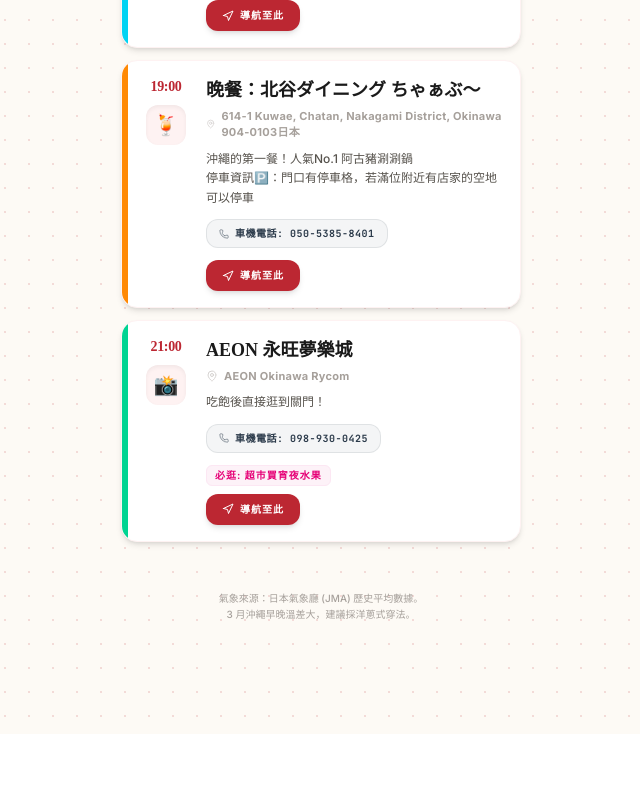
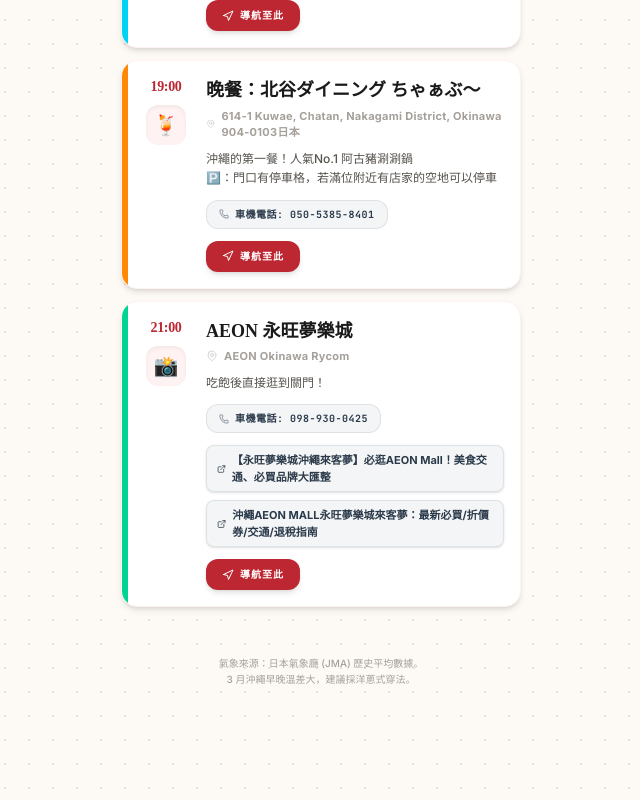
Before and after one commit to pengding2222/2026okinawa-trip2.0, a React (Vite) app: page / in a window 1280 px wide. Shown: the part 1096-1896 px from the top of the page, without its empty margins (319-959 px from the left). Before the commit the page ends 1830 px from the top, so only its background shows below. Built offline with nearby package versions, Linux system fonts and the light colour scheme.

Commit message:
Update App.tsx

```diff
--- a/src/App.tsx
+++ b/src/App.tsx
@@ -46,13 +46,16 @@
       {
         id: 'd1e4', time: '19:00', title: '晚餐：北谷ダイニング ちゃぁぶ～', type: 'food', location: '614-1 Kuwae, Chatan, Nakagami District, Okinawa 904-0103日本',
         phone: '050-5385-8401',
-        description: '沖繩的第一餐！人氣No.1 阿古豬涮涮鍋\n停車資訊🅿️：門口有停車格，若滿位附近有店家的空地可以停車'
+        description: '沖繩的第一餐！人氣No.1 阿古豬涮涮鍋\n🅿️：門口有停車格，若滿位附近有店家的空地可以停車'
       },
       {
         id: 'd1e5', time: '21:00', title: 'AEON 永旺夢樂城', type: 'activity', location: 'AEON Okinawa Rycom',
         phone: '098-930-0425',
         description: '吃飽後直接逛到關門！',
-        tags: [{ type: 'shopping', text: '必逛: 超市買宵夜水果' }]
+        links: [
+          { text: '【永旺夢樂城沖繩來客夢】必逛AEON Mall！美食交通、必買品牌大匯整', url: 'https://bobbyfun.tw/2024-01-07-2699/' },
+          { text: '沖繩AEON MALL永旺夢樂城來客夢：最新必買/折價券/交通/退稅指南', url: 'https://mimigo.tw/aeon-mall-okinawa-rycom/' }
+        ]
       }
     ]
   },
@@ -100,7 +103,14 @@
         description: '搭電車前往首里吃超人氣炸豬排。',
         tags: [{ type: 'food', text: '必點: 頂級黑豚炸豬排定食' }]
       },
-      { id: 'd2e5', time: '21:00', title: 'AEON / 回家', type: 'activity', location: 'AEON', phone: '098-930-0425', description: '回家路上逛超商，今天要早點睡！' }
+      {
+        id: 'd2e5', time: '21:00', title: 'AEON / 回家', type: 'activity', location: 'AEON',
+        phone: '098-930-0425',
+        description: '回家路上逛超商＆超市，買隔天的早餐\n今天要早點睡！',
+        customNavs: [
+          { label: '導航至此', url: 'https://maps.app.goo.gl/VSu1NzJym1epKQS7A' }
+        ]
+      }
     ]
   },
   {
@@ -112,23 +122,27 @@
     weather: { temp: '20°C', condition: '海風稍強', icon: <Waves className="text-sky-400" size={24} /> },
     events: [
       {
-        id: 'd3e1', time: '07:30', title: '早起出發', type: 'hotel', location: '民宿',
-        description: '07:30 起床，08:30 出門前往北部。強烈建議出門前查看導航，若高速公路大塞車請改走「國道58號」！',
+        id: 'd3e1', time: '07:00', title: '早起出發', type: 'hotel', location: '民宿',
+        description: '07:00 起床 08:00 出門前往北部，輪流開車補眠。\n塞車情況下預計要 2 小時才會到',
         tags: [{ type: 'tip', text: '⚠️ 北上高速公路大塞車預警' }]
       },
       {
-        id: 'd3e2', time: '09:30', title: '古宇利海洋塔', type: 'activity', location: '古宇利島',
+        id: 'd3e2', time: '10:00', title: '古宇利島', type: 'activity', location: '古宇利島',
         phone: '0980-56-1616',
         description: '導航位置設定為停車場。可以去古宇利海灘走走，看跨海大橋。'
       },
       {
-        id: 'd3e3', time: '11:30', title: '午餐：Kouri Shrimp 蝦蝦飯', type: 'food', location: 'Kouri Shrimp',
-        description: '11:00 開始營業，超人氣夏威夷風蒜香蝦蝦飯。預計 12:30 離開。',
-        tags: [{ type: 'food', text: '必點: 蒜香奶油蝦蝦飯' }]
+        id: 'd3e3', time: '11:30', title: '午餐：蝦蝦飯 / しらさ食堂', type: 'food', location: '古宇利島',
+        description: '午餐有兩個選項，看當天心情決定！\n🍤 Kouri Shrimp：超人氣夏威夷風蒜香蝦蝦飯\n🍚 しらさ食堂：古宇利島必吃海鮮！滿滿新鮮海膽丼飯與海鮮定食',
+        tags: [{ type: 'food', text: '必點: 蒜香奶油蝦蝦飯' }, { type: 'food', text: '必吃: 海膽丼飯' }],
+        customNavs: [
+          { label: '🦐 Kouri Shrimp', url: 'https://www.google.com/maps/search/?api=1&query=Kouri+Shrimp' },
+          { label: '🍚 しらさ食堂', url: 'https://www.google.com/maps/search/?api=1&query=しらさ食堂' }
+        ]
       },
       {
         id: 'd3e4', time: '13:00', title: 'Shinmei Coffee', type: 'food', location: 'Shinmei Coffee Okinawa',
-        description: '買杯飲料解解渴。',
+        description: '質感文青咖啡廳，前往水族館前來杯招牌黑糖珍奶與職人咖啡，享受悠閒下午茶！',
         tags: [{ type: 'food', text: '必喝: 黑糖珍奶' }]
       },
       {
@@ -138,12 +152,25 @@
         tags: [{ type: 'tip', text: '15:00 有黑潮之海鯨鯊餵食秀！' }]
       },
       {
-        id: 'd3e6', time: '17:00', title: '許田休息站', type: 'food', location: '許田休息站',
+        id: 'd3e6', time: '18:00', title: '許田休息站', type: 'food', location: '許田休息站',
         phone: '0980-54-0880',
-        description: '回程順路休息。注意傍晚南下高速公路正值塞車高峰！',
-        tags: [{ type: 'food', text: '必吃: 現炸天婦羅' }, { type: 'tip', text: '⚠️ 留意南下塞車路況' }]
+        description: '回程順路休息，視當天時間與體力決定是否前往。\n注意傍晚南下高速公路正值塞車高峰！',
+        isOptional: true,
+        tags: [{ type: 'tip', text: '💡 彈性行程' }, { type: 'food', text: '必吃: 現炸天婦羅' }, { type: 'tip', text: '⚠️ 留意南下塞車路況' }]
       },
-      { id: 'd3e7', time: '21:00', title: 'MEGA唐吉軻德 宇流麻店', type: 'shopping', location: 'MEGA唐吉軻德 宇流麻店', phone: '0570-054-511', description: '有空再去，晚上可以去居酒屋小酌。' }
+      {
+        id: 'd3e7', time: '19:30', title: '晚餐：居酒屋', type: 'food', location: '居酒屋',
+        description: '晚餐有兩個居酒屋選項：\n🍢 選手1：沖縄食材と炉端串焼 ミハマノアシドリ (車停美國村免費停車場)\n🏮 選手2：金波銀波 (營業到 22:45)',
+        customNavs: [
+          { label: '🍢 ミハマノアシドリ', url: 'https://maps.app.goo.gl/Js1jhaNPXFMv1XUD8' },
+          { label: '🏮 金波銀波', url: 'https://maps.app.goo.gl/A1fPHF32K6csFmir9' }
+        ]
+      },
+      {
+        id: 'd3e8', time: '21:30', title: 'MEGA唐吉軻德 宇流麻店', type: 'shopping', location: 'MEGA唐吉軻德 宇流麻店',
+        phone: '0570-054-511',
+        description: '中部超大型 MEGA 店鋪，商品超齊全！\n營業到凌晨 4 點，半夜睡不著直接來把它給逛爛！'
+      }
     ]
   },
   {
@@ -162,8 +189,11 @@
       },
       {
         id: 'd4e3', time: '14:00', title: '港川外人住宅', type: 'activity', location: '港川外人住宅',
-        description: '充滿美式復古風情的小聚落，很多特色甜點店。預計停留 1-1.5 小時。',
-        tags: [{ type: 'food', text: '必吃: oHacorte 水果塔' }]
+        description: '美式復古老屋聚落，可預約 THE FLAVOR DESIGN 製作專屬客製化香水。',
+        tags: [{ type: 'food', text: '必吃: oHacorte 水果塔' }],
+        customNavs: [
+          { label: '🅿️ 停車場', url: 'https://share.google/xT3hkMhV6U6zI79Mj' }
+        ]
       },
       {
         id: 'd4e4', time: '16:00', title: '美國村', type: 'activity', location: '美國村',
@@ -182,7 +212,7 @@
       {
         id: 'd4e5', time: '19:00', title: '晚餐：燒肉金城', type: 'food', location: '燒肉金城 北谷本店',
         phone: '098-926-1611',
-        description: '晚餐吃石垣牛燒肉犒賞自己！',
+        description: '2小時石垣牛吃到飽，CP值極高！\n🅿️ 附設免費專用停車場',
         tags: [{ type: 'food', text: '必點: 特選石垣牛拼盤' }]
       }
     ]
@@ -195,18 +225,33 @@
     themeColor: 'indigo', // 薰衣草紫
     weather: { temp: '19°C', condition: '稍有雲量', icon: <Cloud className="text-indigo-400" size={24} /> },
     events: [
-      { id: 'd5e0', time: '07:30', title: '回家 DAY 早點起床', type: 'hotel', location: '民宿', description: '07:30 起床，08:30 出門。' },
-      { id: 'd5e1', time: '09:30', title: '玉泉洞', type: 'activity', location: '玉泉洞', phone: '098-949-7421', description: '日本第二大鐘乳石洞，非常壯觀。' },
-      { id: 'd5e2', time: '11:30', title: 'ricoland Okinawa', type: 'shopping', location: 'ricoland Okinawa', phone: '098-943-3451', description: '機車部品專賣店採買。' },
+      { id: 'd5e0', time: '07:00', title: '回家 DAY 早點起床', type: 'hotel', location: '民宿', description: '07:00 起床，08:00 出門。' },
       {
-        id: 'd5e3', time: '13:00', title: '瀨長島 & A&W漢堡', type: 'food', location: '瀨長島 Umikaji Terrace',
-        description: '純白色的希臘風建築，吃漢堡、看飛機起降。',
-        tags: [{ type: 'food', text: '必吃: A&W 麥根沙士、圈圈薯條' }]
+        id: 'd5e1', time: '09:30', title: '玉泉洞', type: 'activity', location: '玉泉洞',
+        phone: '098-949-7421',
+        description: '日本第二大鐘乳石洞與沖繩世界文化王國，體驗琉球傳統文化與太鼓秀！\n預計停留時間：2 - 2.5 小時',
+        links: [
+          { text: '【2026沖繩玉泉洞】日本第二大鐘乳洞！沖繩世界文化王國門票交通一日遊', url: 'https://bobbyfun.tw/2024-01-11-2733/' }
+        ]
+      },
+      {
+        id: 'd5e_aw', time: '12:30', title: '午餐：A&W 糸満店', type: 'food', location: 'A&W 糸満店',
+        description: '沖繩必吃美式速食，招牌麥根沙士配圈圈薯條超對味！'
+      },
+      {
+        id: 'd5e3', time: '14:00', title: '瀨長島', type: 'activity', location: '瀨長島 Umikaji Terrace',
+        description: '純白希臘風建築與無敵海景，還能近距離觀賞飛機起降。\n不排隊吃東西的話預計 1 小時可以離開'
+      },
+      {
+        id: 'd5e2', time: '15:30', title: 'ricoland Okinawa', type: 'shopping', location: 'ricoland Okinawa',
+        phone: '098-943-3451',
+        description: '機車部品專賣店採買。',
+        tags: [{ type: 'tip', text: '⚠️ 16:30 一定要離開' }]
       },
       {
         id: 'd5e4', time: '17:30', title: 'ORIX 還車', type: 'transport', location: 'ORIX Rent-a-car Naha Airport',
         phone: '098-851-0543',
-        description: '提前 20 分鐘離開最後的景點前往加油\n務必在 17:30 前還車',
+        description: '提前 30 分鐘離開最後的景點前往加油\n務必在 17:30 前還車',
         tags: [{ type: 'tip', text: '⚠️ 回程接駁車約 15 分鐘一班' }],
         customNavs: [
           { label: '⛽ENEOS 豐崎店', url: 'https://www.google.com/maps/search/?api=1&query=3-40+Toyosaki,+Tomigusuku,+Okinawa+901-0225日本' }
@@ -259,7 +304,7 @@
   const styles = getThemeStyles();
 
   return (
-    <div className={`bg-white rounded-2xl p-4 shadow-md border ${styles.border} mb-3 relative overflow-hidden group active:scale-[0.98] transition-all`}>
+    <div className={`bg-white rounded-2xl p-4 shadow-md border ${styles.border} mb-3 relative overflow-hidden group active:scale-[0.98] transition-all ${event.isOptional ? 'opacity-85 border-dashed bg-stone-50/50' : ''}`}>
       <div className={`absolute left-0 top-0 bottom-0 w-1.5 ${event.type === 'food' ? 'bg-orange-400' : event.type === 'hotel' ? 'bg-cyan-400' : event.type === 'transport' ? 'bg-blue-400' : 'bg-emerald-400'}`} />
 
       <div className="flex items-start gap-4 pl-1">
@@ -632,6 +677,7 @@
       { id: 'c5-3', text: '刮鬍刀', checked: false },
       { id: 'c5-4', text: '隱形眼鏡 / 藥水', checked: false },
       { id: 'c5-5', text: '衛生紙 / 濕紙巾', checked: false },
+      { id: 'c5-6', text: '洗衣袋', checked: false },
     ]
   },
   {
```
